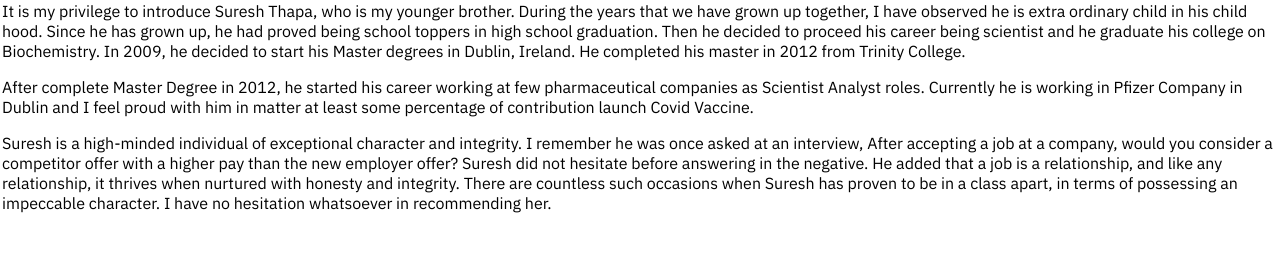
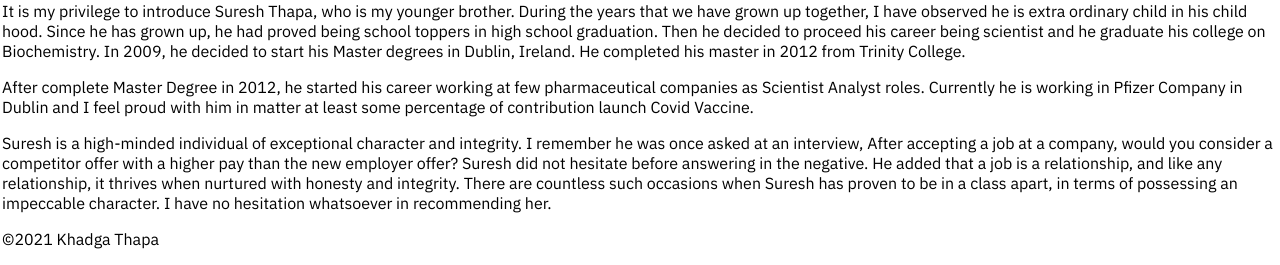
Before and after one commit to kbthapa-neb/bioSite, a plain HTML site: page index.html in a window 1280 px wide. Shown: the part 653-918 px from the top of the page. Before the commit the page ends 882 px from the top, so only its background shows below. Drawn offline with Linux system fonts and the light colour scheme.

Commit message:
Update index.html

```diff
--- a/index.html
+++ b/index.html
@@ -49,5 +49,9 @@ in terms of possessing an impeccable character. I have no hesitation whatsoever
 	</div>
 
 </div>
+<footer>
+<p>&copy;2021 Khadga Thapa</p>
+</footer>
+</body>
 </body>
 </html>
```
